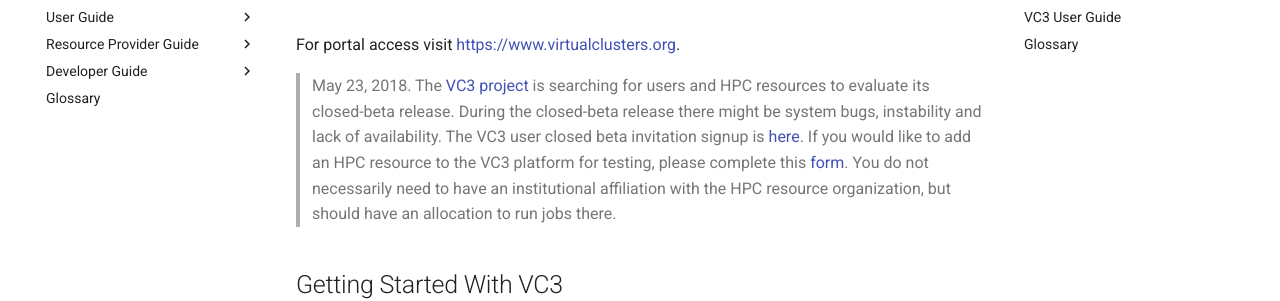
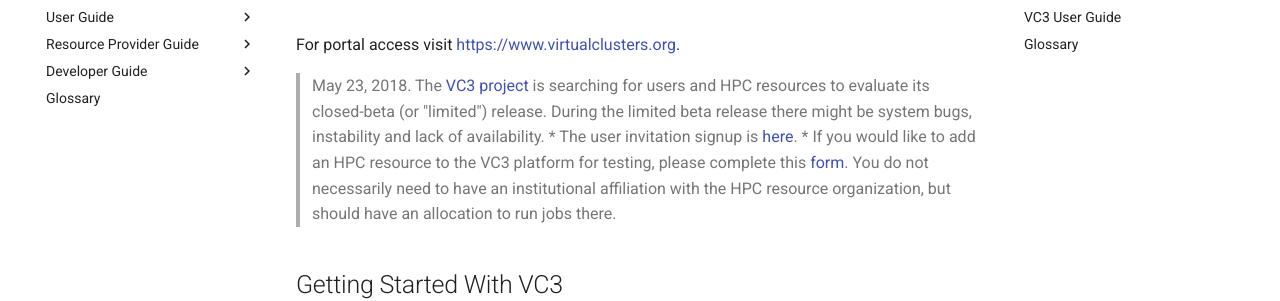
Before and after one commit to vc3-project/vc3-mkdocs, an MkDocs documentation site: the page built from docs/index.md, in a window 1280 px wide. Shown: the part 148-449 px from the top of the page. Built offline with MkDocs 1.6.1 and Material for MkDocs 9.7.7, drawn with Linux system fonts in a browser that asks for light colours; comment, search, counter and statistics services are not loaded; old or Windows-style settings are respelled for this version of MkDocs.

Commit message:
replacing closed-beta with limited beta

```diff
--- a/docs/index.md
+++ b/docs/index.md
@@ -2,7 +2,9 @@
 
 For portal access visit [https://www.virtualclusters.org](https://www.virtualclusters.org).
 
-> May 23, 2018. The [VC3 project](http://www.virtualclusters.org) is searching for users and HPC resources to evaluate its closed-beta release.  During the closed-beta release there might be system bugs, instability and lack of availability. The VC3 user closed beta invitation signup is [here](http://bit.ly/vc3-signup). If you would like to add an HPC resource to the VC3 platform for testing, please complete this [form](http://bit.ly/vc3-new-resource).  You do not necessarily need to have an institutional affiliation with the HPC resource organization, but should have an allocation to run jobs there.
+> May 23, 2018. The [VC3 project](http://www.virtualclusters.org) is searching for users and HPC resources to evaluate its closed-beta (or "limited") release.  During the limited beta release there might be system bugs, instability and lack of availability.
+* The user invitation signup is [here](http://bit.ly/vc3-signup).
+* If you would like to add an HPC resource to the VC3 platform for testing, please complete this [form](http://bit.ly/vc3-new-resource).  You do not necessarily need to have an institutional affiliation with the HPC resource organization, but should have an allocation to run jobs there.
 
 ## Getting Started With VC3
 
```
